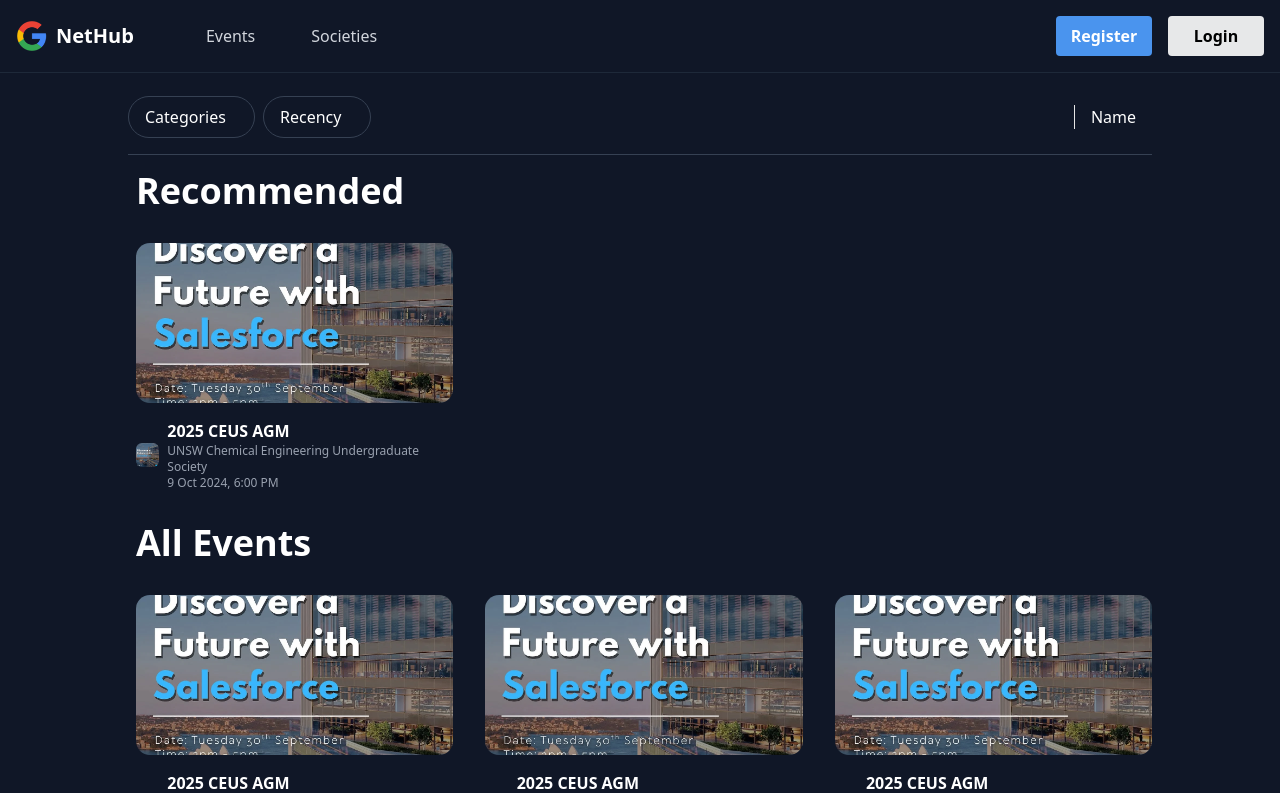
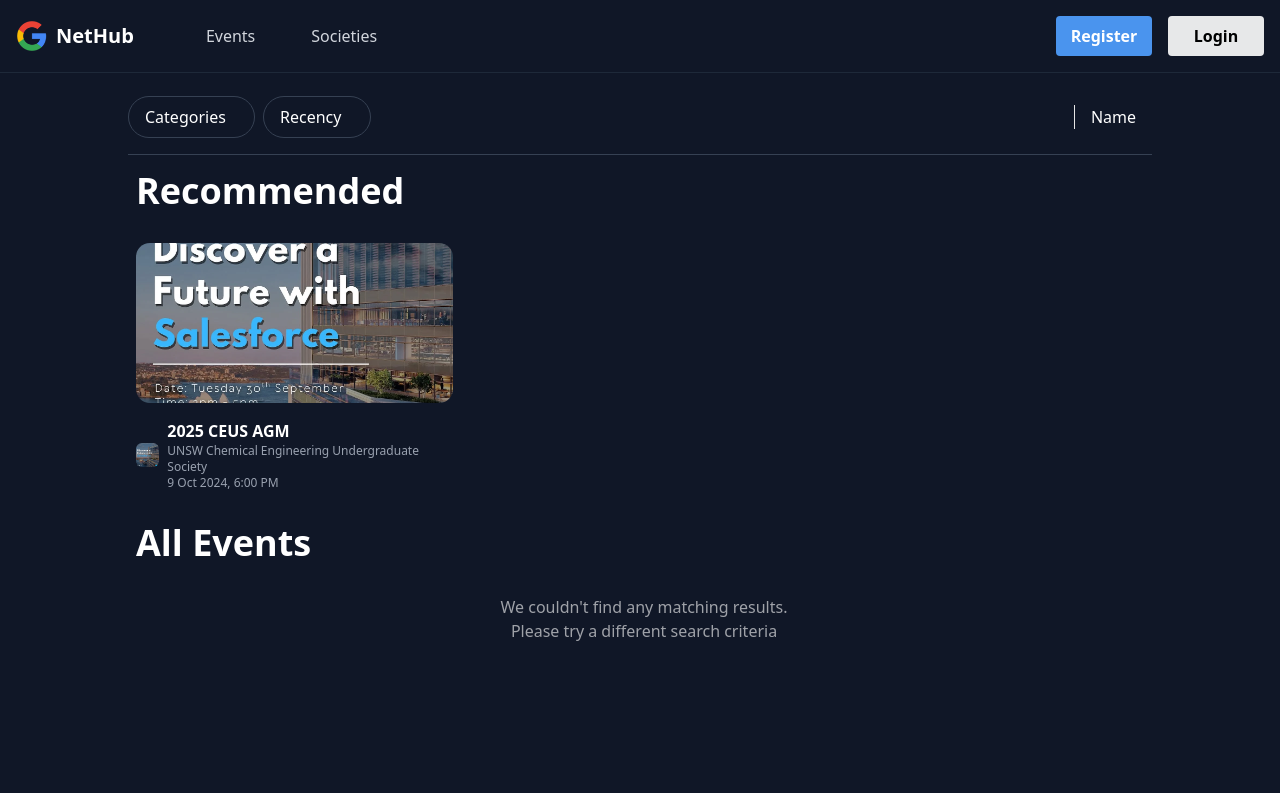
Before and after one commit to MundaneDragon/Team14, a Next.js app in the folder my-app/: page / in a window 1280 px wide. Shown: the top 793 px of the page. Built offline with nearby package versions, Linux system fonts and the light colour scheme; some icons are missing.

Commit message:
Added display  for non result of events

```diff
--- /dev/null
+++ b/my-app/src/app/components/mainBody.js
@@ -0,0 +1,9 @@
+export default function MainBody({children}) {
+    return (
+        <div className="min-h-screen w-full flex justify-center pt-24 pb-12 px-4">
+            <div className="w-5xl flex flex-col">
+                {children}
+            </div>
+        </div>
+    )
+}
--- a/my-app/src/app/components/navBar.js
+++ b/my-app/src/app/components/navBar.js
@@ -1,6 +1,7 @@
 import HomeOutlinedIcon from '@mui/icons-material/HomeOutlined';
 import Groups2OutlinedIcon from '@mui/icons-material/Groups2Outlined';
 import MenuOutlinedIcon from '@mui/icons-material/MenuOutlined';
+import Link from "next/link";
 
 export default function NavBar() {
 
@@ -15,14 +16,16 @@
                         </h1>
                     </div>
                     <div className="flex items-center text-gray-300 gap-8">
-                        <div className='flex gap-2 cursor-pointer hover:text-gray-200'>
+                        <Link className='flex gap-2 cursor-pointer hover:text-gray-200'
+                        href="/">
                             <HomeOutlinedIcon/>
                             Events
-                        </div>
-                        <div className='flex gap-2 cursor-pointer hover:text-gray-200'>
+                        </Link>
+                        <Link className='flex gap-2 cursor-pointer hover:text-gray-200'
+                        href="/societies">
                             <Groups2OutlinedIcon/>
                             Societies
-                        </div>
+                        </Link>
                     </div>
                 </div>
                 <div className="flex gap-4 font-semibold">
--- a/my-app/src/app/page.js
+++ b/my-app/src/app/page.js
@@ -6,6 +6,7 @@
 import CalendarTodayOutlinedIcon from '@mui/icons-material/CalendarTodayOutlined';
 import LanOutlinedIcon from '@mui/icons-material/LanOutlined';
 import EventCard from "./components/eventCard";
+import MainBody from "./components/mainBody";
 
 const all = [
   {title: "2025 CEUS AGM",
@@ -51,10 +52,9 @@
 
 export default function Home() {
   const [recommendedEvents, setRecommendedEvents] = useState(rec)
-  const [allEvents, setAllEvents] = useState(all)
+  const [allEvents, setAllEvents] = useState([])
   return (
-    <div className="min-h-screen w-full flex justify-center pt-24 pb-12 px-4">
-      <div className="w-5xl flex flex-col">
+    <MainBody>
         <div>
           <div className="flex justify-between items-center border-gray-700 border-b-1 pb-4">
             <div className="flex gap-2">
@@ -81,6 +81,14 @@
               return <EventCard key={index} eventData={eventData}/>
             })}
           </div>
+          {recommendedEvents.length === 0 &&
+            <div className="text-white/60 flex flex-col w-full items-center">
+              No recommendations yet.
+              <span>
+                Follow societies to receive recommendations!
+              </span>
+            </div>
+          }
         </div>
         <div className="ml-2">
           <h1 className="text-3xl lg:text-4xl font-semibold my-8 w-min text-nowrap ">
@@ -91,8 +99,15 @@
               return <EventCard key={index} eventData={eventData}/>
             })}
           </div>
+          {allEvents.length === 0 &&
+            <div className="text-white/60 flex flex-col w-full items-center">
+              We couldn't find any matching results.
+              <span>
+                Please try a different search criteria
+              </span>
+            </div>
+          }
         </div>
-      </div>
-    </div>
+    </MainBody>
   );
 }
```
